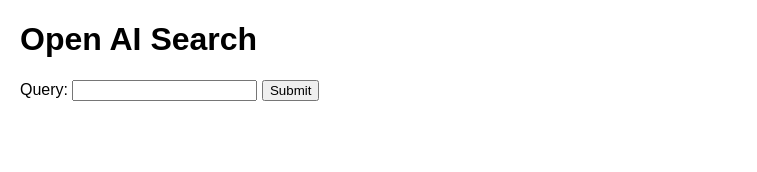
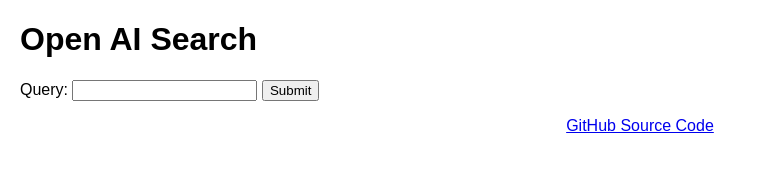
Before and after one commit to LucienShui/open-ai-search, a plain HTML site: page resource/www/index.html in a window 1280 px wide. Shown: the whole page, without its empty margins (0-757 px from the left). Drawn offline with nearby package versions, Linux system fonts and the light colour scheme.

Commit message:
Add footer

```diff
--- a/resource/www/index.html
+++ b/resource/www/index.html
@@ -58,6 +58,9 @@
     <div id="summary"></div>
 </div>
 </body>
+<footer style="text-align: center">
+    <p><a href="https://github.com/LucienShui/open-ai-search" target="_blank">GitHub Source Code</a></p>
+</footer>
 <script src="https://cdn.jsdelivr.net/npm/markdown-it/dist/markdown-it.min.js"></script>
 <script>
     function aLink(title, link) {
```
